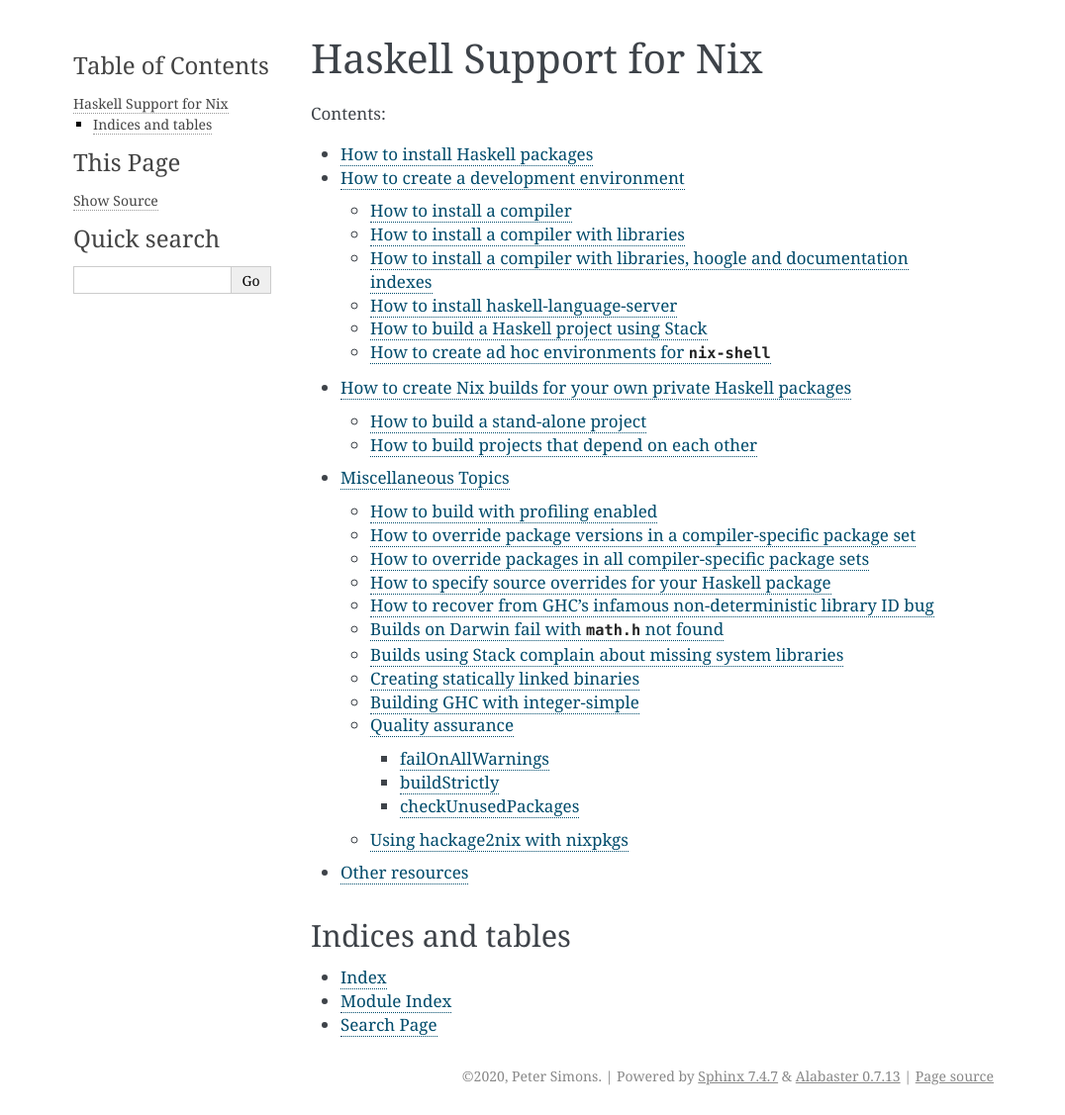
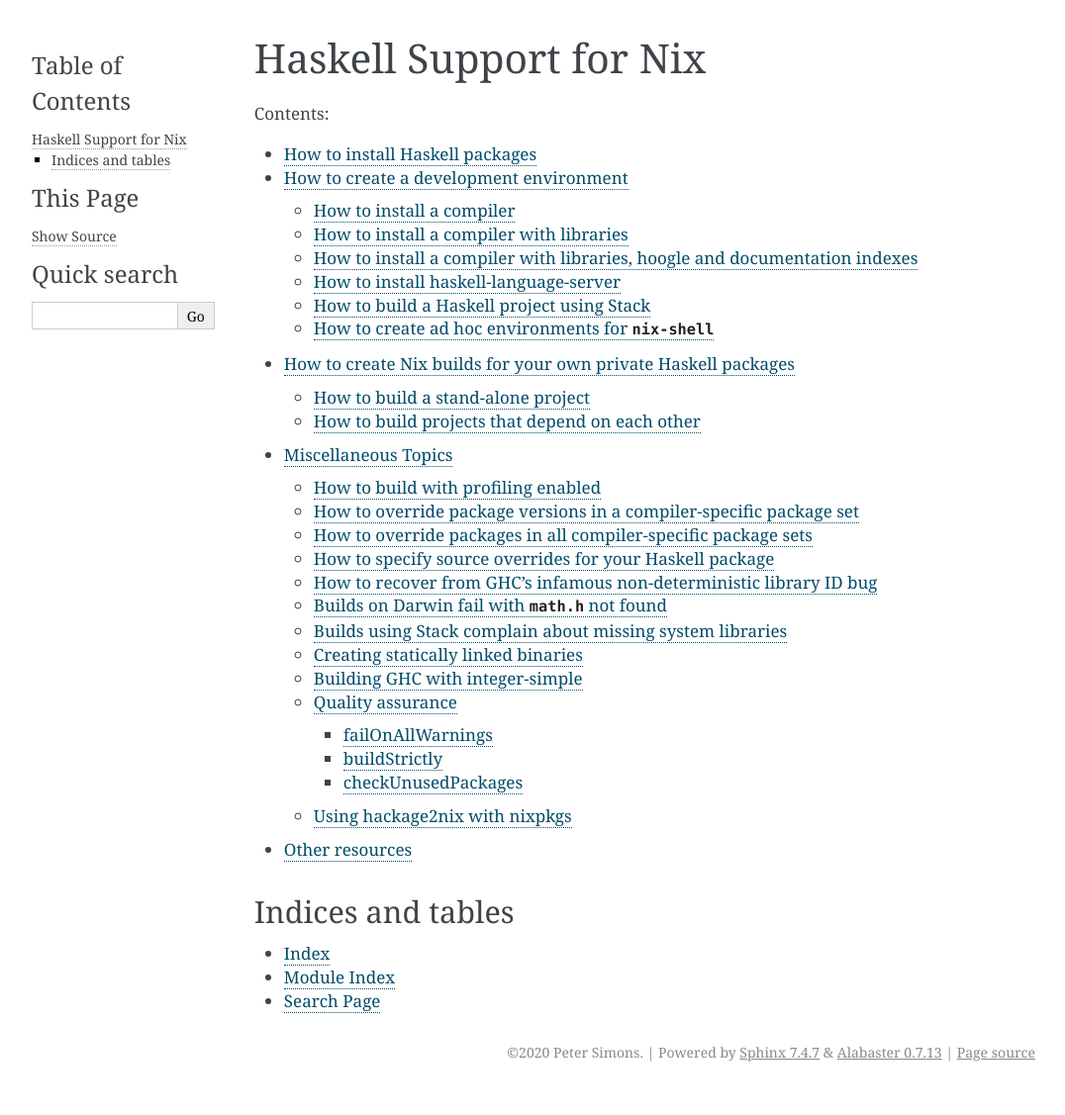
Before and after one commit to NixOS/cabal2nix, a Sphinx documentation site: the page built from doc/index.rst, in a window 1280 px wide. Shown: the whole page at 99% size, without its empty margins (106-1182 px from the left). Built offline with Sphinx 7.4.7, drawn with Linux system fonts in a browser that asks for light colours; after the commit the page ends 1103 px from its top, so only the background shows below that.

```diff
--- a/doc/conf.py
+++ b/doc/conf.py
@@ -18,7 +18,7 @@
 # -- Project information -----------------------------------------------------
 
 project = 'haskell4nix'
-copyright = '2020, Peter Simons'
+copyright = '2020 Peter Simons'
 author = 'Peter Simons'
 
 # The full version, including alpha/beta/rc tags
@@ -48,12 +48,14 @@ exclude_patterns = ['_build', 'Thumbs.db', '.DS_Store']
 # a list of builtin themes.
 #
 html_theme = 'alabaster'
+html_theme_options = {
+    'fixed_sidebar': False,
+    'sidebar_collapse': True,
+    'page_width': "80%",
+    'sidebar_width': "20%",
+}
 
 # Add any paths that contain custom static files (such as style sheets) here,
 # relative to this directory. They are copied after the builtin static files,
 # so a file named "default.css" will overwrite the builtin "default.css".
 html_static_path = ['_static']
-
-# The document name of the “master” document, that is, the document that contains
-# the root toctree directive.
-master_doc = 'index'
```
